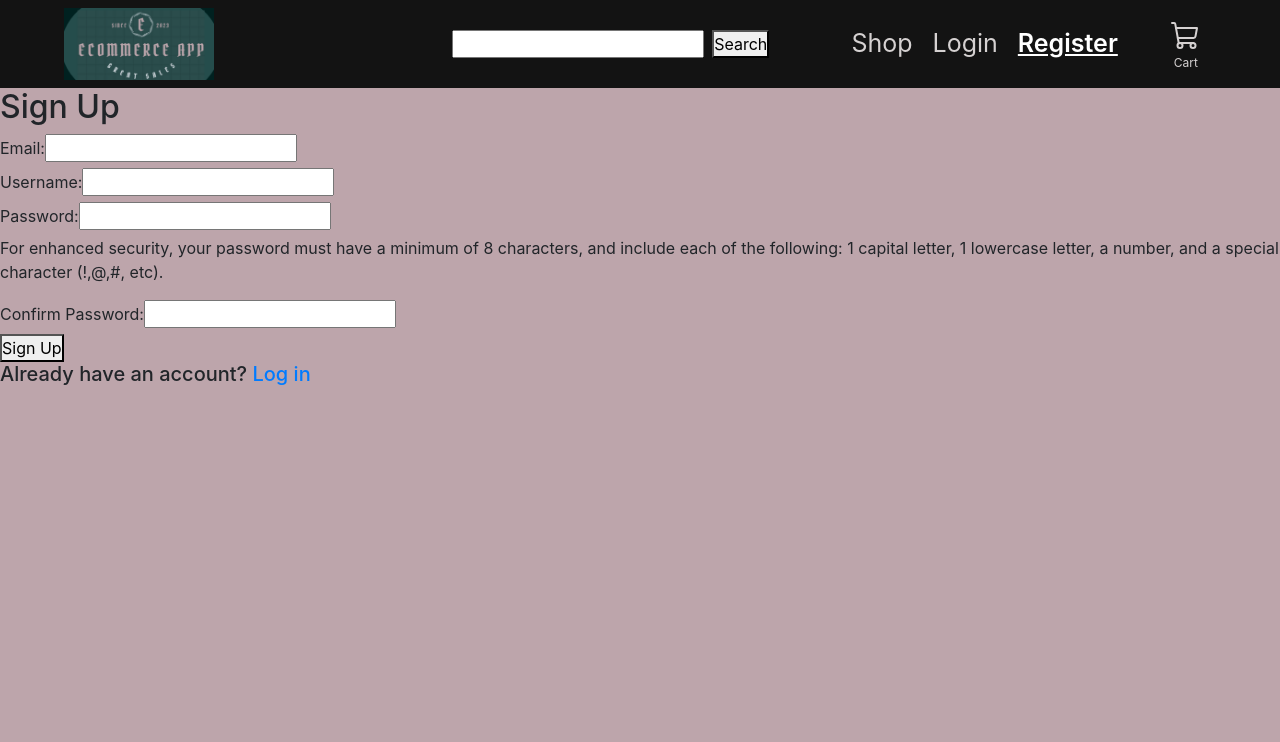
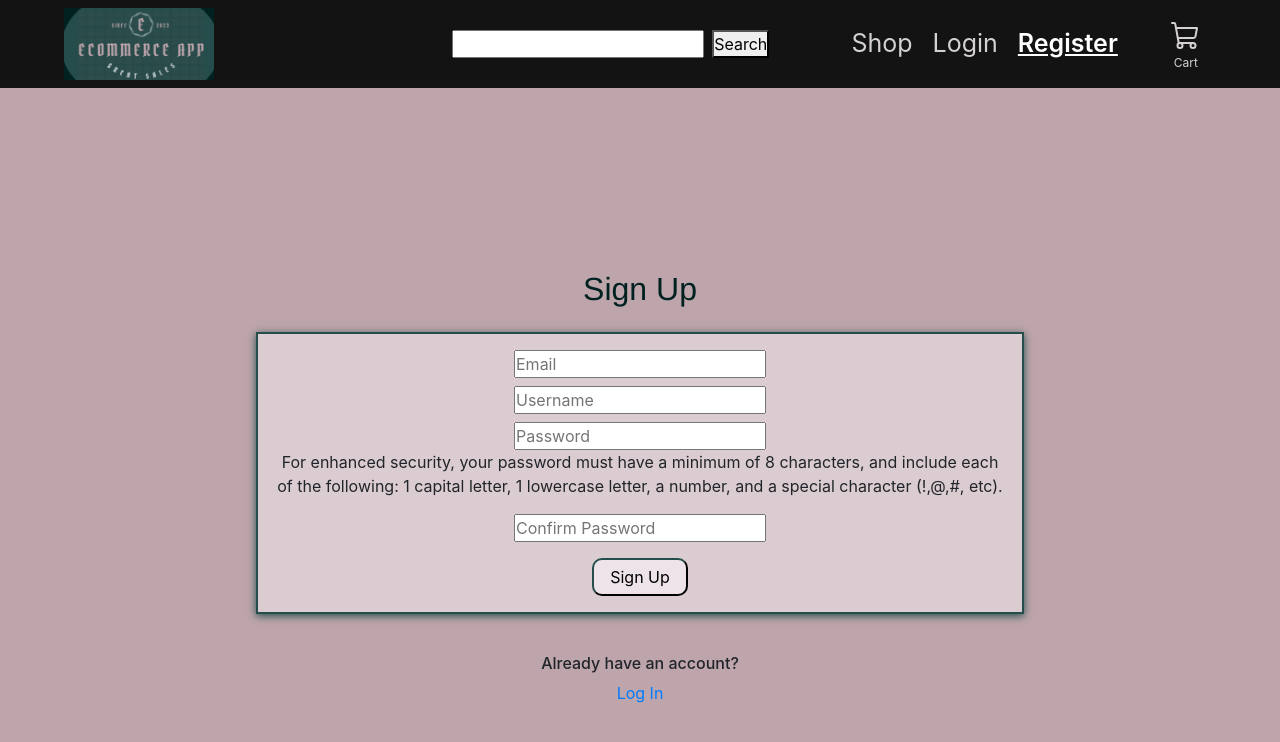
Before and after one commit to CourseworkFullstackAcademy/Capstone, a React (Vite) app: page /signup in a window 1280 px wide. Shown: the top 742 px of the page. Built offline with nearby package versions, Linux system fonts and the light colour scheme; no server answers.

Commit message:
style signup page

```diff
--- a/src/pages/login/Login.jsx
+++ b/src/pages/login/Login.jsx
@@ -112,7 +112,6 @@ function Login({ setToken }) {
       {error && <p className="error">{error}</p>}
       <div className="form">
         <form onSubmit={handleSubmit}>
-          <i className="username-icon"></i>
           <div className="form-input">
             <label htmlFor="username"></label>
             <input
@@ -125,7 +124,6 @@ function Login({ setToken }) {
             />
           </div>
           <div className="form-input">
-          <i className="password-icon"></i>
             <label htmlFor="password"></label>
             <input
               type="password"
--- a/src/pages/login/login.css
+++ b/src/pages/login/login.css
@@ -26,6 +26,7 @@
 	display: flex;
   align-items: center;
   margin-bottom: 1rem;
+  width: 80%;
   }
 
   h6 {
--- a/src/pages/signup/Signup.jsx
+++ b/src/pages/signup/Signup.jsx
@@ -1,6 +1,8 @@
 import { useState } from "react";
+import { Link } from "react-router-dom";
 import { addUser } from "../../utils/api";
 import PropTypes from "prop-types";
+import "./signup.css"
 
 function Signup({ setId }) {
   const [email, setEmail] = useState("");
@@ -64,37 +66,43 @@ function Signup({ setId }) {
         <a href="/login">Login</a>
       </div>
     ) : (
-      <div>
-        <h2>Sign Up</h2>
+      <div className="wrapper">
+      <div className="center-container">
+      <div className="title"><span><h2>Sign Up</h2></span></div>
+      <div className="form">
         <form onSubmit={handleSubmit}>
-          <div>
-            <label htmlFor="email">Email:</label>
+          <div className="mb-2">
+            <label htmlFor="email"></label>
             <input
               type="email"
+              autoComplete="email"
               id="email"
               value={email}
               onChange={(event) => setEmail(event.target.value)}
               required
+              placeholder="Email"
             />
           </div>
-          <div>
-            <label htmlFor="username">Username:</label>
+          <div className="mb-2">
+            <label htmlFor="username"></label>
             <input
               type="text"
               id="username"
               value={username}
               onChange={(event) => setUsername(event.target.value)}
               required
+              placeholder="Username"
             />
           </div>
           <div>
-            <label htmlFor="password">Password:</label>
+            <label htmlFor="password"></label>
             <input
               type="password"
               id="password"
               value={password}
               onChange={handlePasswordChange}
               required
+              placeholder="Password"
             />
           </div>
           <div>
@@ -104,24 +112,28 @@ function Signup({ setId }) {
               1 lowercase letter, a number, and a special character (!,@,#, etc).
             </p>
           </div>
-          <div>
-            <label htmlFor="confirmPassword">Confirm Password:</label>
+          <div className="mb-3">
+            <label htmlFor="confirmPassword"></label>
             <input
               type="password"
               id="confirmPassword"
               value={confirmPassword}
               onChange={handleConfirmPasswordChange}
               required
+              placeholder="Confirm Password"
             />
           </div>
 
-          <button type="submit">Sign Up</button>
+          <button type="submit" className="signup-btn">Sign Up</button>
         </form>
+        </div>
         <div>
-          <h5>
-            Already have an account? <a href="/login">Log in</a>
-          </h5>
+          <h6>
+            Already have an account?
+          </h6>
         </div>
+        <div><Link to="/login">Log In</Link></div>
+      </div>
       </div>
     )}
   </div>
--- a/src/pages/signup/signup.css
+++ b/src/pages/signup/signup.css
@@ -0,0 +1,63 @@
+/* Make the component take up 100% of the viewport height */
+.wrapper {
+	margin: 0;
+	padding: 0;
+	height: 100vh;
+	box-sizing: border-box;
+	justify-content: center; /* Center the content vertically */
+	align-items: center; /* Center the content horizontally */
+	display: flex;
+  }
+
+  .center-container {
+	text-align: center;
+	display: flex;
+    flex-direction: column;
+    justify-content: center;
+    align-items: center;
+
+  }
+
+  .btn {
+	width: 60%;
+  }
+
+  .form-input {
+	display: flex;
+  align-items: center;
+  margin-bottom: 1rem;
+  }
+
+  h6 {
+	margin-top: .5rem;
+  }
+
+  .title .form .submit-btn h6 .create-acct-btn {
+	display: block;
+	text-align: center
+  }
+
+  .title {
+	color: #EDE3E8;
+	margin-bottom: 1rem;
+  }
+
+  .form {
+	border-width: 2px;
+	border-style: solid;
+	background-color: #DBCCD1;
+	border-color: #254D4C;
+	width: 60%;
+	max-width: max-content;
+	padding: 1rem;
+	margin-bottom: 2rem;
+	text-align:center;
+	box-shadow: #254D4C 0px 2px 8px;
+  }
+
+  .signup-btn {
+	border-radius: 10px;
+	border-color: #254D4C;
+	background-color: #EDE3E8;
+	padding: .3rem 1rem;
+  }
```
